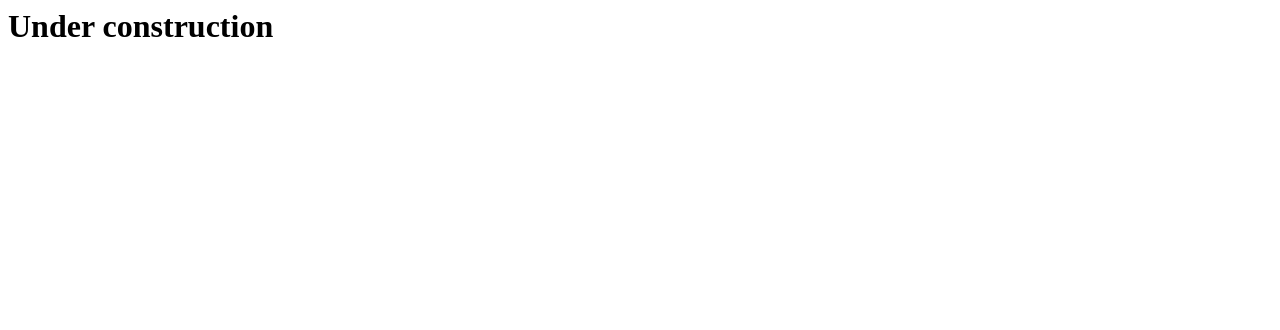
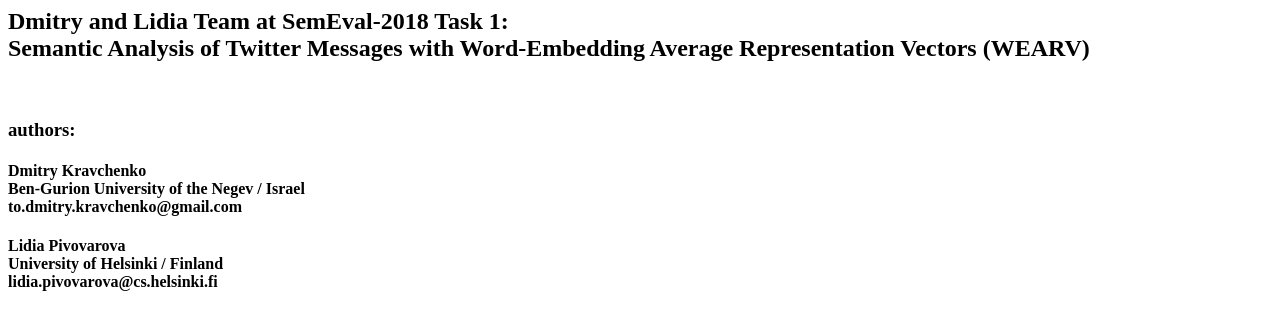
Before and after one commit to dmikrav/AffectsInTweets_SemEval_2018, a plain HTML site: page docs/index.html in a window 1280 px wide. Drawn offline with Linux system fonts and the light colour scheme.

Commit message:
html
html

```diff
--- a/docs/index.html
+++ b/docs/index.html
@@ -1,3 +1,19 @@
 <body>
-<h1>Under construction</h1>
+<h2 style="text-align=center">Dmitry and Lidia Team at SemEval-2018 Task 1:
+<br> Semantic Analysis of Twitter Messages with Word-Embedding Average Representation Vectors (WEARV)
+</h2>
+<br>
+<div>
+<h3>authors:</h3>
+<div style="text-align=center"><h4>Dmitry Kravchenko <br>
+  Ben-Gurion University of the Negev / Israel <br>
+  to.dmitry.kravchenko@gmail.com <br>
+  </h4>
+</div>
+<div style="text-align=center"><h4>
+  Lidia Pivovarova <br>
+  University of Helsinki / Finland <br>
+  lidia.pivovarova@cs.helsinki.fi
+  </h4>
+</div>
 </body>
```
